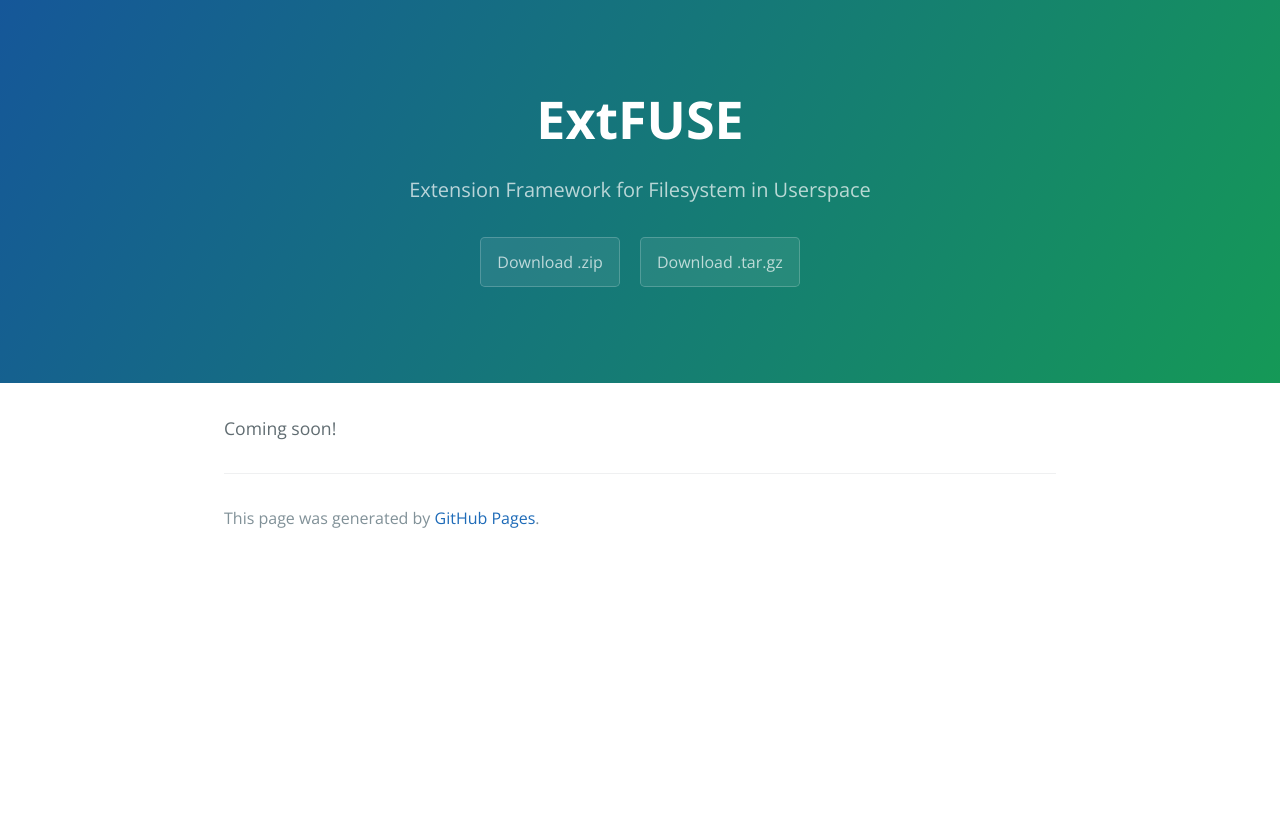
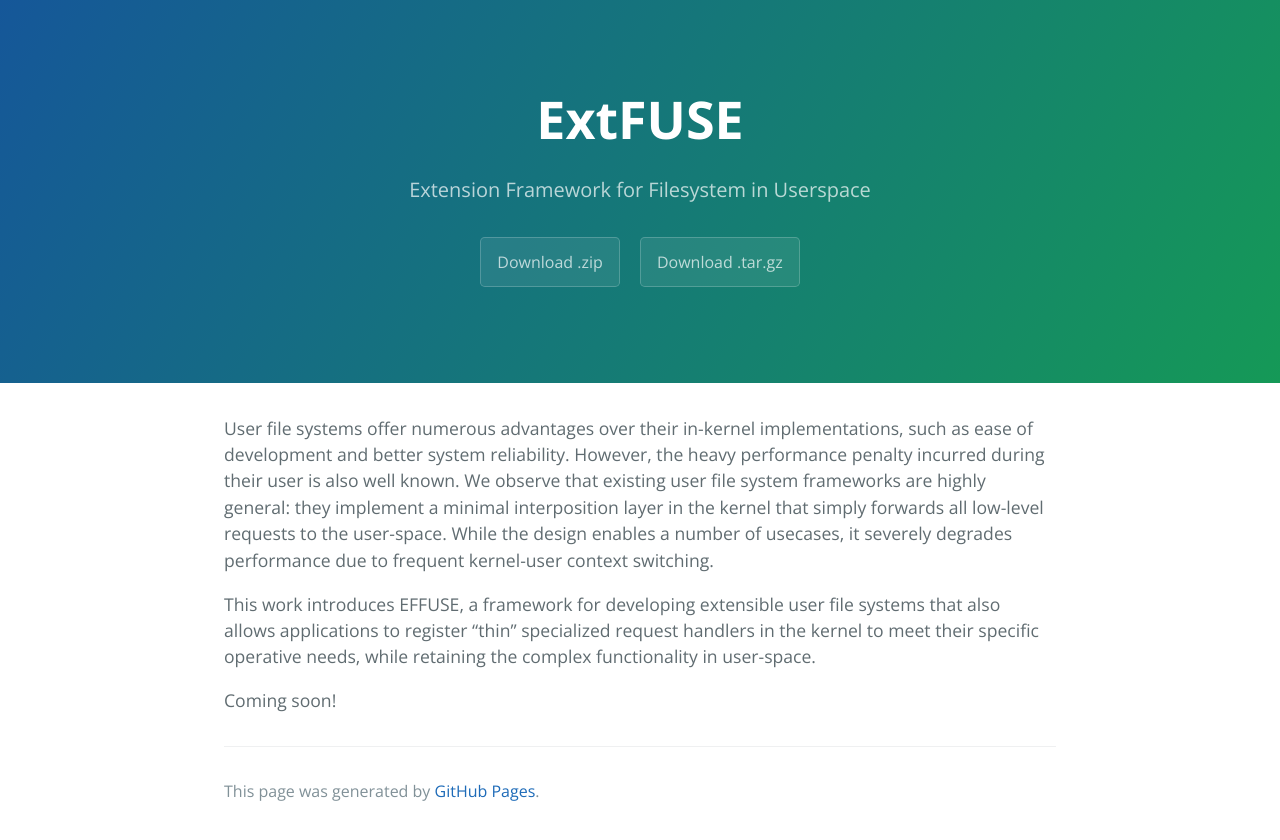
Before and after one commit to extfuse/extfuse.github.io, a Jekyll site: the page built from index.md, in a window 1280 px wide. Shown: the top 840 px of the page. Built offline with Jekyll 4.4.1, drawn with Linux system fonts in a browser that asks for light colours.

Commit message:
Update hompage and fix link to homepage
Signed-off-by: Ext Fuse <extfuser@gmail.com>

```diff
--- a/index.md
+++ b/index.md
@@ -2,4 +2,8 @@
 layout: default
 ---
 
+User file systems offer numerous advantages over their in-kernel implementations, such as ease of development and better system reliability. However, the heavy performance penalty incurred during their user is also well known. We observe that existing user file system frameworks are highly general: they implement a minimal interposition layer in the kernel that simply forwards all low-level requests to the user-space. While the design enables a number of usecases, it severely degrades performance due to frequent kernel-user context switching.
+
+This work introduces EFFUSE, a framework for developing extensible user file systems that also allows applications to register "thin" specialized request handlers in the kernel to meet their specific operative needs, while retaining the complex functionality in user-space.
+
 Coming soon!
```
Also changed, not shown: README.md.
